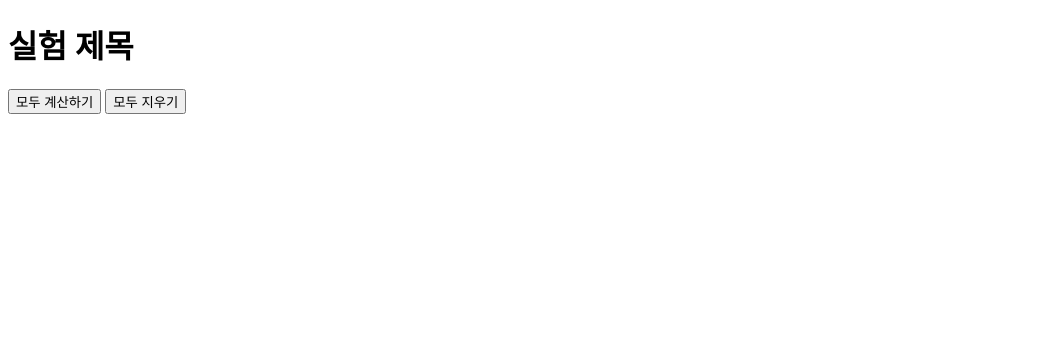
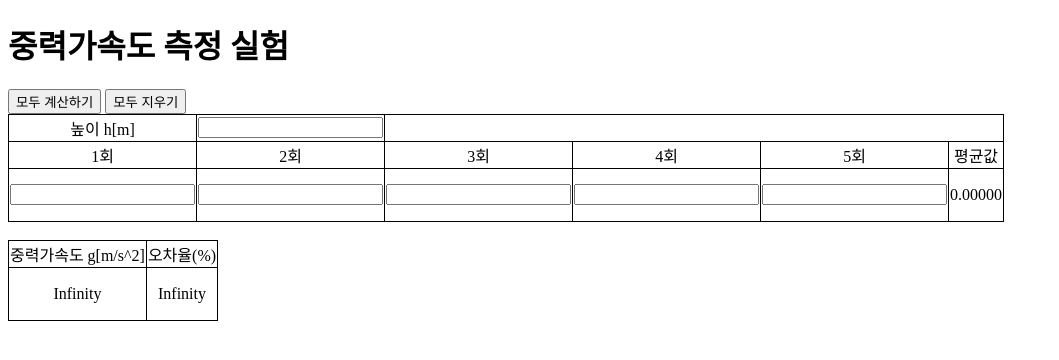
Before and after one commit to Dcom-KHU/Physics_Helper, a website: page static/html/exp02.html in a window 1280 px wide. Both pictures are taken after a click on the button "모두 계산하기". Shown: the whole page, without its empty margins (0-1059 px from the left). Drawn offline with nearby package versions, Linux system fonts and the light colour scheme.

Commit message:
Update exp02.html

```diff
--- a/static/html/exp02.html
+++ b/static/html/exp02.html
@@ -3,13 +3,92 @@
 <head>
     <meta charset="UTF-8">
     <title>Physics Helper</title>
+    <style>
+        .dataTable{
+            text-align: center;
+            border-collapse: collapse;
+        }
+        .dataTable tr,.dataTable td{
+            border:1px solid black;
+        }
+        .resultTable{
+            text-align: center;
+            border-collapse: collapse;
+        }
+        .resultTable tr,.resultTable td{
+            border:1px solid black;
+        }
+    </style>
+
+    <script src="https://ajax.googleapis.com/ajax/libs/jquery/3.3.1/jquery.min.js"></script>
+    <script>
+        $(document).ready(function(){
+            $('#calculate').click(function(){
+                let timeSum = 0
+                for(let i=1;i<=5;i++){
+                    timeSum+=Number($(`#T${i}`).val())
+                }
+                let averageTime = (timeSum/5).toFixed(5)
+                $(`#AverageT`).text(`${averageTime}`)
+                let G = (2/((averageTime*averageTime)*(Number($('#height').val())))).toFixed(5)
+                $(`#G`).text(G)
+                let difference=(Math.abs(G-9.8)/9.8*100).toFixed(2)
+                $(`#Difference`).text(difference)
+            })
+
+            $('#clear').click(function(){
+                $('#height').val('')
+                for(let i=1;i<=5;i++){
+                    $(`#T${i}`).val('')
+                }
+                $(`#AverageT`).text('')
+                $(`#G`).text('')
+                $(`#Difference`).text('')
+
+            })
+        })
+    </script>
 </head>
 <body>
-    <h1>실험 제목</h1>
+    <h1>중력가속도 측정 실험</h1>
     <input type="button" id="calculate" value="모두 계산하기"/>
     <input type="button" id="clear" value="모두 지우기"/>
-    <div id="container">
+    <table class="dataTable" >
+        <tr>
+            <td>높이 h[m]</td>
+            <td><input id="height" type="number"/></td>
+        </tr>
+        <tr>
+            <td>1회</td>
+            <td>2회</td>
+            <td>3회</td>
+            <td>4회</td>
+            <td>5회</td>
+            <td>평균값</td>
+        </tr>
+        <tr>
 
-    </div>
+            <td><input id="T1" type="number"/></td>
+            <td><input id="T2" type="number"/></td>
+            <td><input id="T3" type="number"/></td>
+            <td><input id="T4" type="number"/></td>
+            <td><input id="T5" type="number"/></td>
+            <td><p id="AverageT"></p></td>
+
+        </tr>
+
+    </table>
+    <br>
+
+    <table class="resultTable">
+        <tr>
+            <td>중력가속도 g[m/s^2]</td>
+            <td>오차율(%)</td>
+        </tr>
+        <tr>
+            <td><p id="G"></p></td>
+            <td><p id="Difference"></p></td>
+        </tr>
+    </table>
 </body>
 </html>
```
